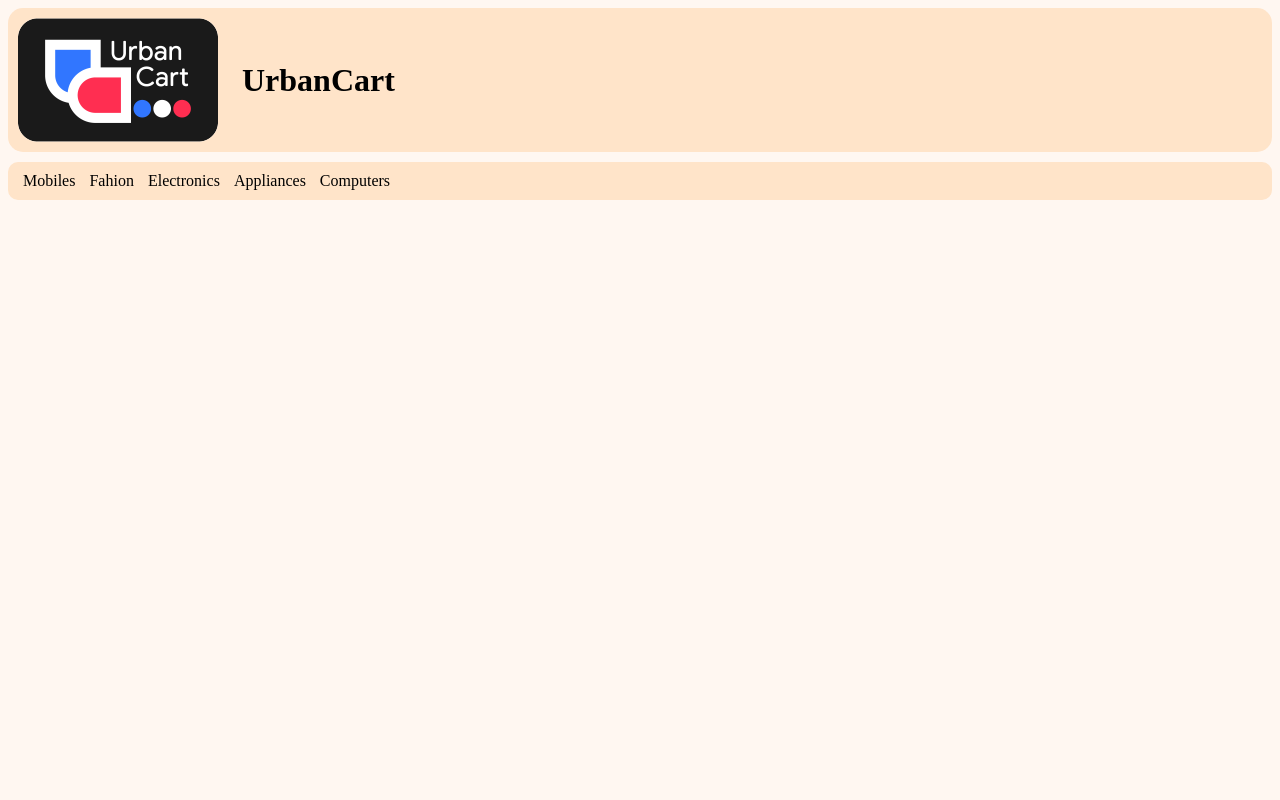
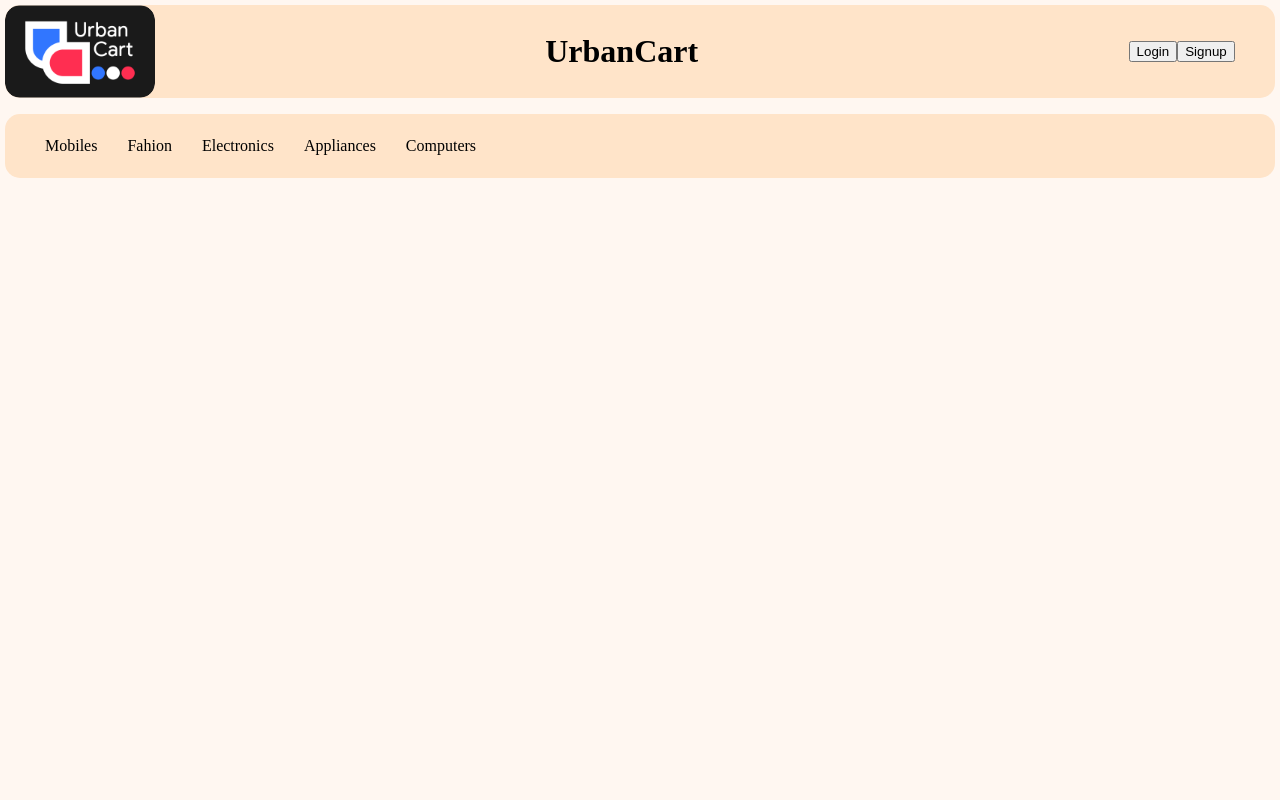
Before and after one commit to mhtkr/prjkt-UrbanCart, a PHP site: page / in a window 1280 px wide. Run offline with PHP 8.4, Linux system fonts and the light colour scheme.

Commit message:
Add files via upload

```diff
--- a/index.html
+++ b/index.html
@@ -4,21 +4,44 @@
         <title>UrbanCart</title>
         <link rel="stylesheet" href="style.css">
         <link rel="icon" href="UrbanCart-01.png">
+        <link rel="stylesheet" href="https://fonts.googleapis.com/css2?family=Material+Symbols+Outlined:opsz,wght,FILL,GRAD@24,400,0,0" />
     </head>
     <body>
         <div class="header">
-            <img src="UrbanCart-01.png" alt="logo">
-            <h1>UrbanCart</h1>
+            <div class="logo">
+                <img src="UrbanCart-01.png" alt="logo">
+            </div>
+            <div class="ttl">
+                <h1>UrbanCart</h1>
+            </div>
+            <div class="login">
+                <button>Login</button>
+                <button>Signup</button>
+            </div>
         </div>
 
-        <div class="navbar">
             <nav>
-                <a href="">Mobiles</a>
-                <a href="">Fahion</a>
-                <a href="">Electronics</a>
-                <a href="">Appliances</a>
-                <a href="">Computers</a>
+                <ul class="sidebar">
+                    <li onclick="closeSidebar(event)"><a href=""><svg xmlns="http://www.w3.org/2000/svg" height="24" viewBox="0 -960 960 960" width="24"><path d="m256-200-56-56 224-224-224-224 56-56 224 224 224-224 56 56-224 224 224 224-56 56-224-224-224 224Z"/></svg></a></li>
+                    <li><a href="">Mobiles</a></li>
+                    <li><a href="">Fahion</a></li>
+                    <li><a href="">Electronics</a></li>
+                    <li><a href="">Appliances</a></li>
+                    <li><a href="">Computers</a></li>
+                </ul>
+
+                <ul class="sidebar2">
+                    <li class="hideOnMobile" ><a href="">Mobiles</a></li>
+                    <li class="hideOnMobile" ><a href="">Fahion</a></li>
+                    <li class="hideOnMobile" ><a href="">Electronics</a></li>
+                    <li class="hideOnMobile" ><a href="">Appliances</a></li>
+                    <li class="hideOnMobile" ><a href="">Computers</a></li>
+                    <li class="open_button" onclick="opensidebar(event)"><a href=""><svg xmlns="http://www.w3.org/2000/svg" height="24" viewBox="0 -960 960 960" width="24"><path d="M120-240v-80h720v80H120Zm0-200v-80h720v80H120Zm0-200v-80h720v80H120Z"/></svg></a></li>
+                </ul>
+
+
             </nav>
-        </div>
+
+            <script src="sidebar.js"></script>
     </body>
 </html>
--- /dev/null
+++ b/sidebar.js
@@ -0,0 +1,14 @@
+function opensidebar(event)
+{
+    event.preventDefault();
+    const sidebar = document.querySelector('.sidebar');
+    sidebar.style.display = 'flex';
+}
+
+function hidesidebar(event)
+{
+    event.preventDefault();
+    const sidebar = document.querySelector('.sidebar');
+    sidebar.style.display = 'none';
+
+}
--- a/style.css
+++ b/style.css
@@ -1,38 +1,155 @@
 body
 {
     background-color: #FFF7F1;
+    margin: 5px;
 }
 .header
 {
+    display: grid;
+    grid-template-columns: 150px 1fr 0.2fr;
     background-color: #FFE4C9;
-    height: 124px;
     border-radius: 15px;
-    padding: 10px;
-    margin-bottom: 10px;
+    margin: 0 0 10px 0;
+}
+
+.ttl
+{
+    display: flex;
+    align-items: center;
+    justify-content: center;
 }
 
 .header img
 {
     border-radius: 15px;
+    width: 150px;
 }
 
-.header h1
+.login
 {
-    display: inline-block;
-    position: relative;
-    bottom: 50.56px;
-    left: 20px;
+    display: flex;
+    align-items: center;
+    justify-content: center;
 }
 
-.navbar
+@media(max-width: 500px)
+{
+    .header
+    {
+        display: block;
+    }
+
+    .logo
+    {
+        display: flex;
+        justify-content: center;
+    }
+
+    .logo img
+    {
+        width: 150px;
+    }
+
+    .header
+    {
+        padding: 25px;
+    }
+}
+
+nav
 {
     background-color: #FFE4C9;
-    padding: 10px;
-    border-radius: 10px;
+    border-radius: 15px;
 }
-.navbar nav a
+
+nav ul
+{
+    list-style: none;
+    display: flex;
+    justify-content: flex-end;
+    align-items: center;
+}
+
+nav a
 {
     text-decoration: none;
-    padding: 5px;
-    -webkit-text-fill-color: black;
+    display: flex;
+    align-items: center;
+    color: black;
 }
+
+.sidebar
+{
+    background-color: #FFE4C9;
+    position: fixed;
+    height: 100vh;
+    width: 250px;
+    top: 0;
+    right: 0;
+    display: none;
+    flex-direction: column;
+    align-items: flex-start;
+    justify-content: flex-start;
+    z-index: 999;
+}
+
+.sidebar a
+{
+    width: 100%;
+}
+
+.sidebar li
+{
+    width: 100%;
+    height: 50px;
+}
+
+.sidebar2
+{
+    display: flex;
+    justify-content: flex-start;
+    height: 8vh;
+}
+
+.sidebar2 a
+{
+    padding: 0 30px 0 0;
+}
+
+.open_button
+{
+    display: none;
+}
+
+
+@media(max-width: 600px)
+{
+    .hideOnMobile
+    {
+        display: none;
+    }
+
+    .sidebar2
+    {
+        justify-content: flex-end;
+    }
+
+    .open_button
+    {
+        display: block;
+    }
+}
+
+@media(max-width: 500px)
+{
+    .sidebar
+    {
+        width: 100%;
+        padding-top: 25px;
+    }
+
+    .sidebar li
+    {
+        padding: 5px 30px ;
+    }
+}
```
